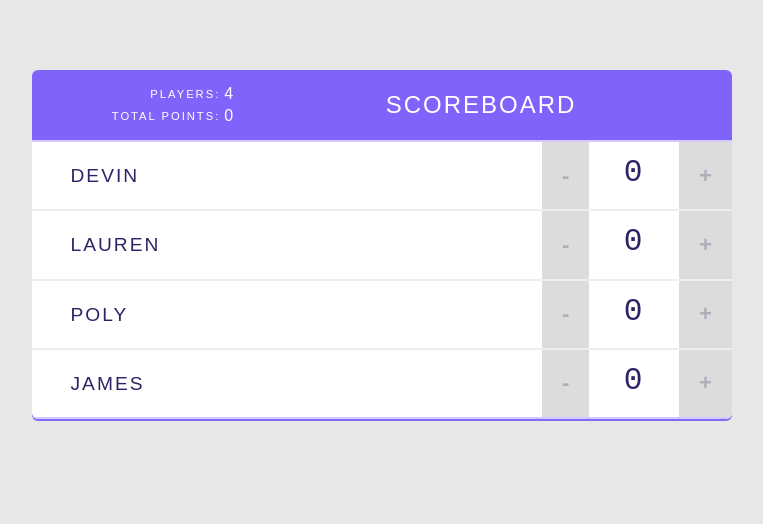
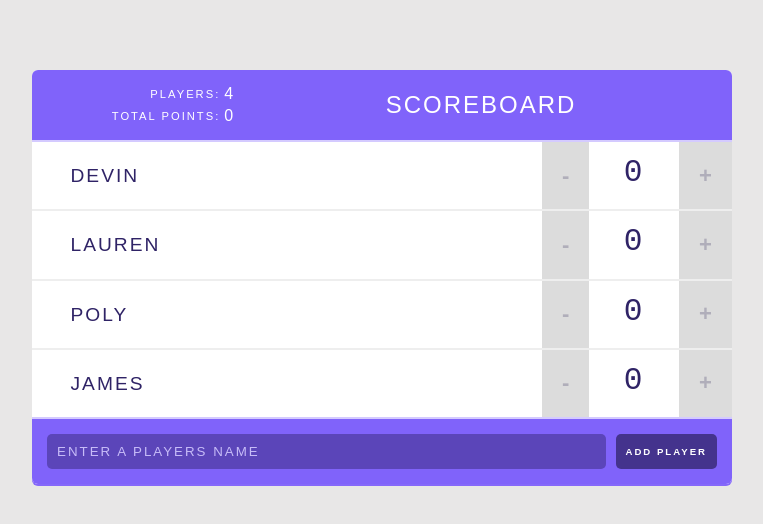
Before and after one commit to Poly-G/scoreboard, a React (Create React App) app: page / in a window 1280 px wide. Shown: the top 524 px of the page, without its empty margins (258-1021 px from the left). Built offline with nearby package versions, Linux system fonts and the light colour scheme.

Commit message:
add player form

```diff
--- a/src/App.js
+++ b/src/App.js
@@ -3,6 +3,8 @@ import './App.css';
 
 import Header from './components/Header/Header';
 import Player from './components/Player/Player';
+import AddPlayerForm from './components/AddPlayerForm/AddPlayerForm';
+
 
 const players = [{
     name: "Devin",
@@ -70,6 +72,7 @@ handleRemovePlayer = (id) => {
        />
 
     )}
+    <AddPlayerForm />
     </div>
     );
   }
--- /dev/null
+++ b/src/components/AddPlayerForm/AddPlayerForm.js
@@ -0,0 +1,21 @@
+import React, { Component } from 'react'
+
+class AddPlayerForm extends Component {
+    render() {
+        return (
+            <form>
+                <input
+                    type="text"
+                    placeholder="Enter a Players name"
+                />
+
+                <input
+                    type="submit"
+                    value="Add Player"
+                />
+            </form>
+        );
+    }
+}
+
+export default AddPlayerForm
```
